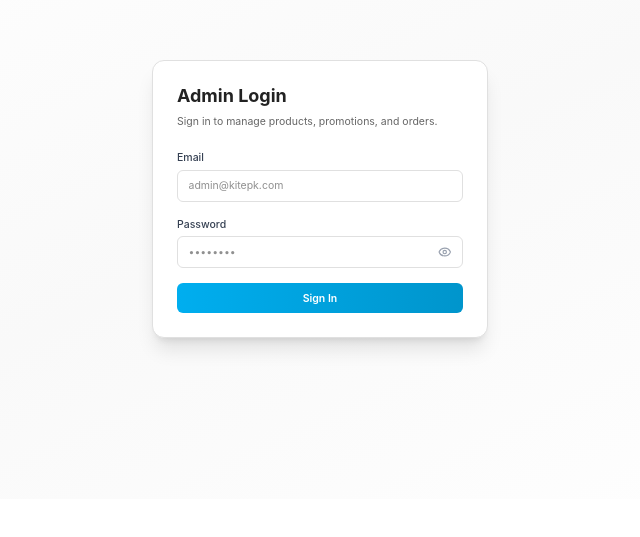
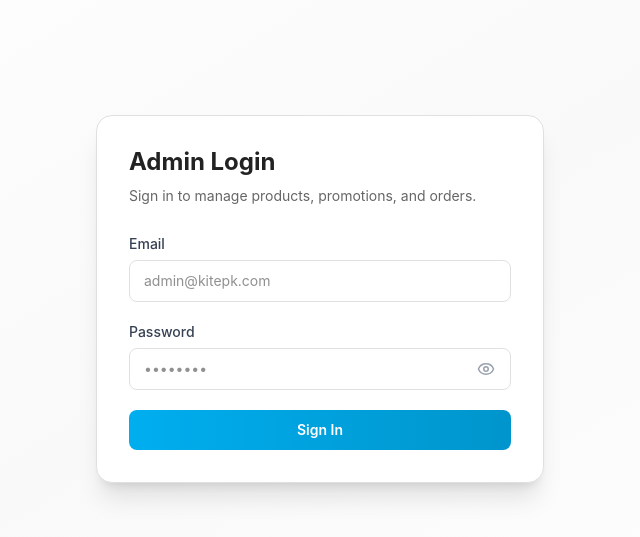
Before and after one commit to 00tatheer00/kite-match-project---full-stack, a Next.js app: page /admin/login in a window 1280 px wide. Shown: the part 101-638 px from the top of the page, without its empty margins (320-960 px from the left). Built offline with nearby package versions, Linux system fonts and the light colour scheme; no server answers.

Commit message:
fix(admin): eliminate app-page-compact zoom and fix full-height layout for admin panel

```diff
--- a/src/app/globals.css
+++ b/src/app/globals.css
@@ -309,6 +309,21 @@ body:not(.admin-route) textarea:hover {
   }
 }
 
+/* Ensure Admin Panel is strictly 100% unscaled full-screen */
+body.admin-route,
+body.admin-route .app-page-compact,
+.admin-route .app-page-compact,
+.admin-route {
+  zoom: 1 !important;
+  transform: none !important;
+  width: 100% !important;
+}
+
+body.admin-route {
+  background-color: #f8fafc;
+  min-height: 100vh;
+}
+
 @media (max-width: 768px) {
   body:not(.admin-route) h1 {
     font-size: 2rem !important;
--- a/src/components/ClientShell.jsx
+++ b/src/components/ClientShell.jsx
@@ -29,6 +29,22 @@ export default function ClientShell({ children }) {
     }
   }, [isAdminRoute]);
 
+  if (isAdminRoute) {
+    return (
+      <CartProvider>
+        <Suspense fallback={null}>
+          <VisitorTracker />
+        </Suspense>
+        <Toaster position="top-right" />
+        <div className="min-h-screen w-full flex flex-col">
+          <Suspense fallback={<RouteLoadingFallback />}>
+            {children}
+          </Suspense>
+        </div>
+      </CartProvider>
+    );
+  }
+
   return (
     <CartProvider>
       <Suspense fallback={null}>
@@ -37,16 +53,16 @@ export default function ClientShell({ children }) {
       <ScrollToTop />
       <Toaster position="top-right" />
       <div className="min-h-screen bg-white app-page-compact">
-        {!isAdminRoute && <Navbar />}
+        <Navbar />
         <main id="main-content">
           <Suspense fallback={<RouteLoadingFallback />}>
             {children}
           </Suspense>
         </main>
-        {!isAdminRoute && <CartDrawer />}
-        {!isAdminRoute && <FloatingCartButton />}
-        {!isAdminRoute && <Footer />}
-        {!isAdminRoute && <WhatsAppButton />}
+        <CartDrawer />
+        <FloatingCartButton />
+        <Footer />
+        <WhatsAppButton />
       </div>
     </CartProvider>
   );
```
